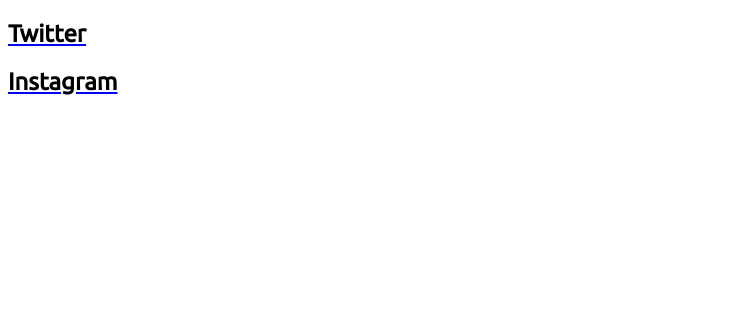
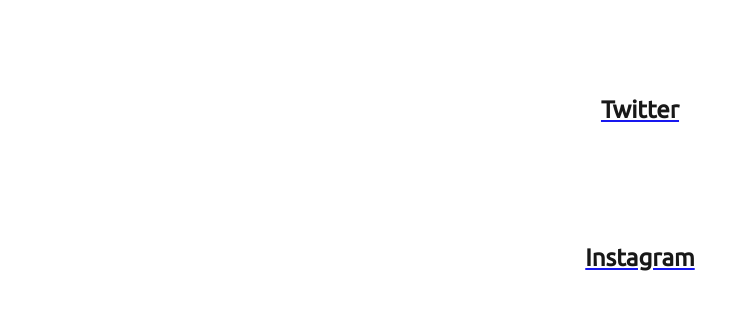
Before and after one commit to charliesm/charliesm.github.io, a plain HTML site: page index.html in a window 1280 px wide. Shown: the whole page, without its empty margins (0-749 px from the left). Drawn offline with Linux system fonts and the light colour scheme.

Commit message:
Update index.css

```diff
--- a/index.css
+++ b/index.css
@@ -1,6 +1,11 @@
 h2 {
 	color: black;
 	font-family: Ubuntu;
-	margin: 3em, auto;
+	margin: 3em auto;
+	text-align: center;
+	padding: 1em;
+	width: 5em;
+	border-radius: .5em;
+	opacity: .9;
 	text-decoration: none;
 }
```
